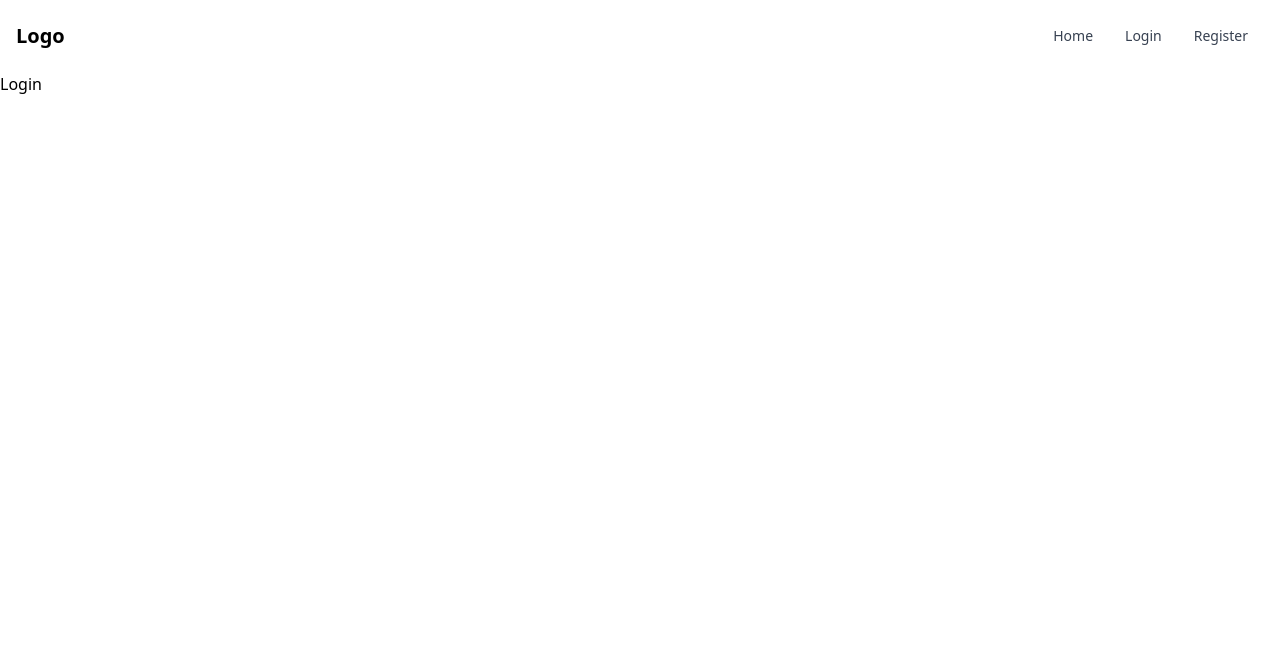
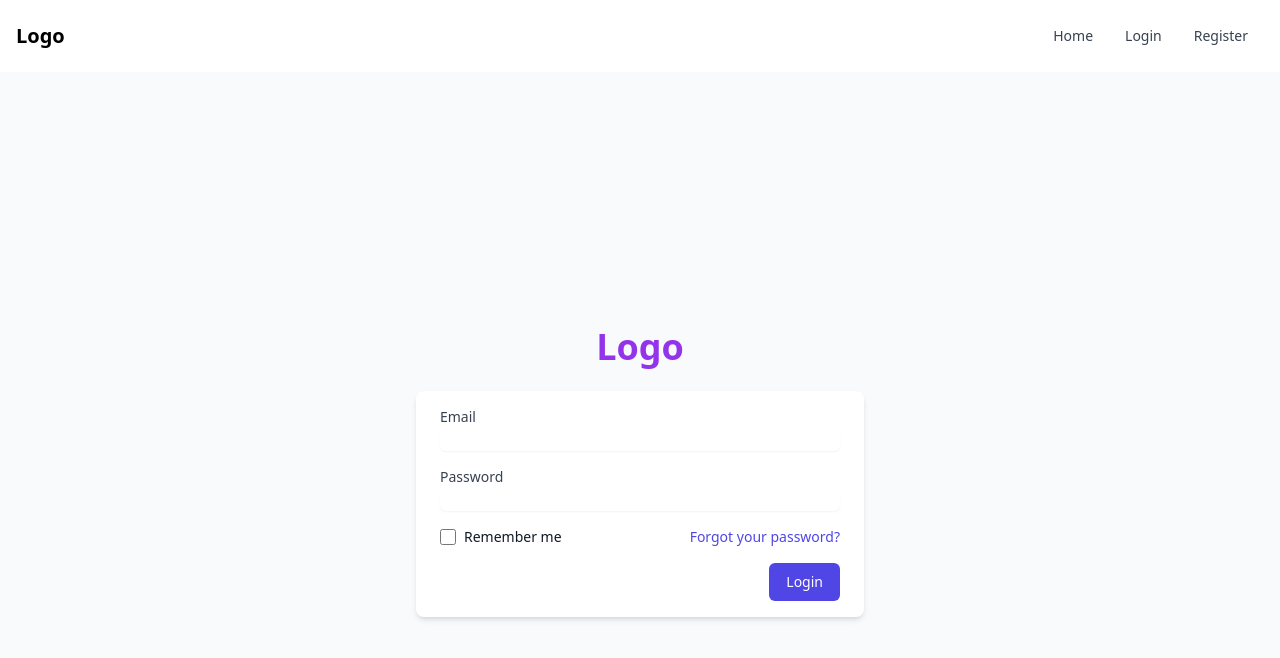
Before and after one commit to aysllanferreira/blog_project, a React (Vite) app in the folder client/: page /login in a window 1280 px wide. Shown: the top 658 px of the page. Built offline with nearby package versions, Linux system fonts and the light colour scheme; the HTML template or start-up script is replaced by a standard one.

Commit message:
feat: login is now working

```diff
--- a/client/src/pages/Login.jsx
+++ b/client/src/pages/Login.jsx
@@ -1,8 +1,133 @@
-import React from 'react';
+/* eslint-disable jsx-a11y/label-has-associated-control */
+import React, { useState } from 'react';
+import { Redirect } from 'react-router-dom';
+import { loginUser } from '../api';
 
 function Login() {
+  const [user, setUser] = useState({
+    email: '',
+    password: '',
+  });
+
+  const [errors, setErrors] = useState({
+    error: false,
+    message: '',
+  });
+
+  const [redirect, setRedirect] = useState(false);
+
+  const handleChange = ({ target }) => {
+    setUser({
+      ...user,
+      [target.name]: target.value,
+    });
+    setErrors({
+      error: false,
+      message: '',
+    });
+  };
+
+  const handleSubmit = async (e) => {
+    e.preventDefault();
+    try {
+      const response = await loginUser(user);
+      if (response.status === 200) {
+        setRedirect(true);
+      }
+    } catch (error) {
+      setErrors({
+        error: true,
+        message: error.response.data.message,
+      });
+    }
+  };
+
   return (
-    <div>Login</div>
+    <div>
+      <div className="flex flex-col items-center min-h-screen pt-6 sm:justify-center sm:pt-0 bg-gray-50">
+        <div>
+          <a href="/">
+            <h3 className="text-4xl font-bold text-purple-600">
+              Logo
+            </h3>
+          </a>
+        </div>
+        <div className="w-full px-6 py-4 mt-6 overflow-hidden bg-white shadow-md sm:max-w-md sm:rounded-lg">
+          <form onSubmit={handleSubmit}>
+            <div>
+              <label
+                htmlFor="email"
+                className="block text-sm font-medium text-gray-700 undefined"
+              >
+                Email
+                <div className="flex flex-col items-start">
+                  <input
+                    type="email"
+                    name="email"
+                    onChange={handleChange}
+                    className="block w-full mt-1 border-gray-300 rounded-md shadow-sm focus:border-indigo-300 focus:ring focus:ring-indigo-200 focus:ring-opacity-50"
+                  />
+                </div>
+              </label>
+            </div>
+            <div className="mt-4">
+              <label
+                htmlFor="password"
+                className="block text-sm font-medium text-gray-700 undefined"
+              >
+                Password
+                <div className="flex flex-col items-start">
+                  <input
+                    type="password"
+                    name="password"
+                    onChange={handleChange}
+                    className="block w-full mt-1 border-gray-300 rounded-md shadow-sm focus:border-indigo-300 focus:ring focus:ring-indigo-200 focus:ring-opacity-50"
+                  />
+                </div>
+              </label>
+            </div>
+            <div className="flex items-center justify-between mt-4">
+              <div className="flex items-center">
+                <input
+                  id="remember_me"
+                  name="remember_me"
+                  type="checkbox"
+                  className="w-4 h-4 text-indigo-600 border-gray-300 rounded focus:ring-indigo-500"
+                />
+                <label
+                  htmlFor="remember_me"
+                  className="block ml-2 text-sm text-gray-900"
+                >
+                  Remember me
+                </label>
+              </div>
+              <div className="text-sm">
+                <a
+                  href="/"
+                  className="font-medium text-indigo-600 hover:text-indigo-500"
+                >
+                  Forgot your password?
+                </a>
+              </div>
+            </div>
+            <div className="flex items-center justify-end mt-4">
+              <button
+                type="submit"
+                className="inline-flex items-center px-4 py-2 text-sm font-medium text-white bg-indigo-600 border border-transparent rounded-md hover:bg-indigo-700 focus:outline-none focus-visible:ring-2 focus-visible:ring-offset-2 focus-visible:ring-indigo-500"
+              >
+                Login
+              </button>
+            </div>
+          </form>
+          {errors.error && (
+          <div className="mt-4">
+            <p className="mt-4 text-red-600 font-bold text-center text-lg">{errors.message}</p>
+          </div>
+          )}
+        </div>
+      </div>
+      {redirect && <Redirect to="/welcome" />}
+    </div>
   );
 }
 
--- a/client/src/pages/Register.jsx
+++ b/client/src/pages/Register.jsx
@@ -135,7 +135,7 @@ function Register() {
             </div>
           </form>
           {errors.error && (
-            <div className="mt-4 text-sm text-red-600 font-bold text-center text-lg">
+            <div className="mt-4 text-red-600 font-bold text-center text-lg">
               {errors.message}
             </div>
           )}
```
